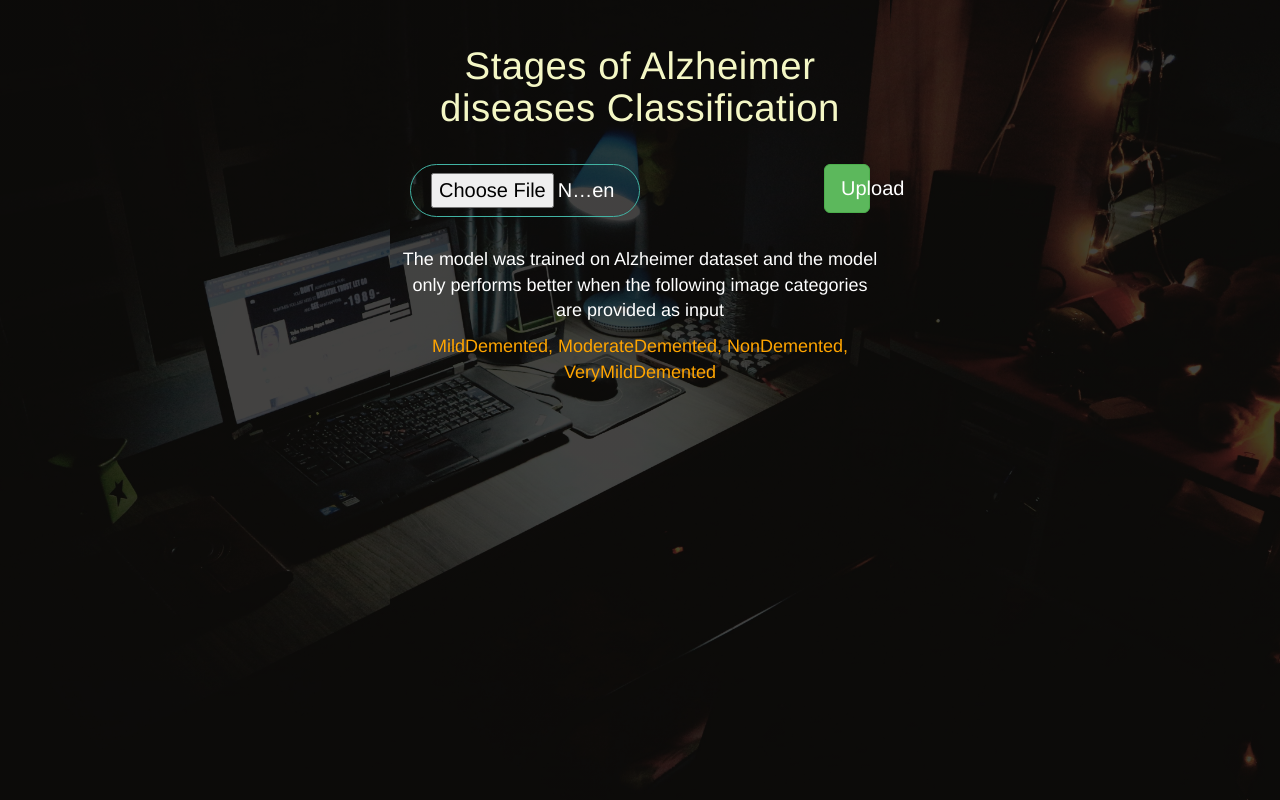
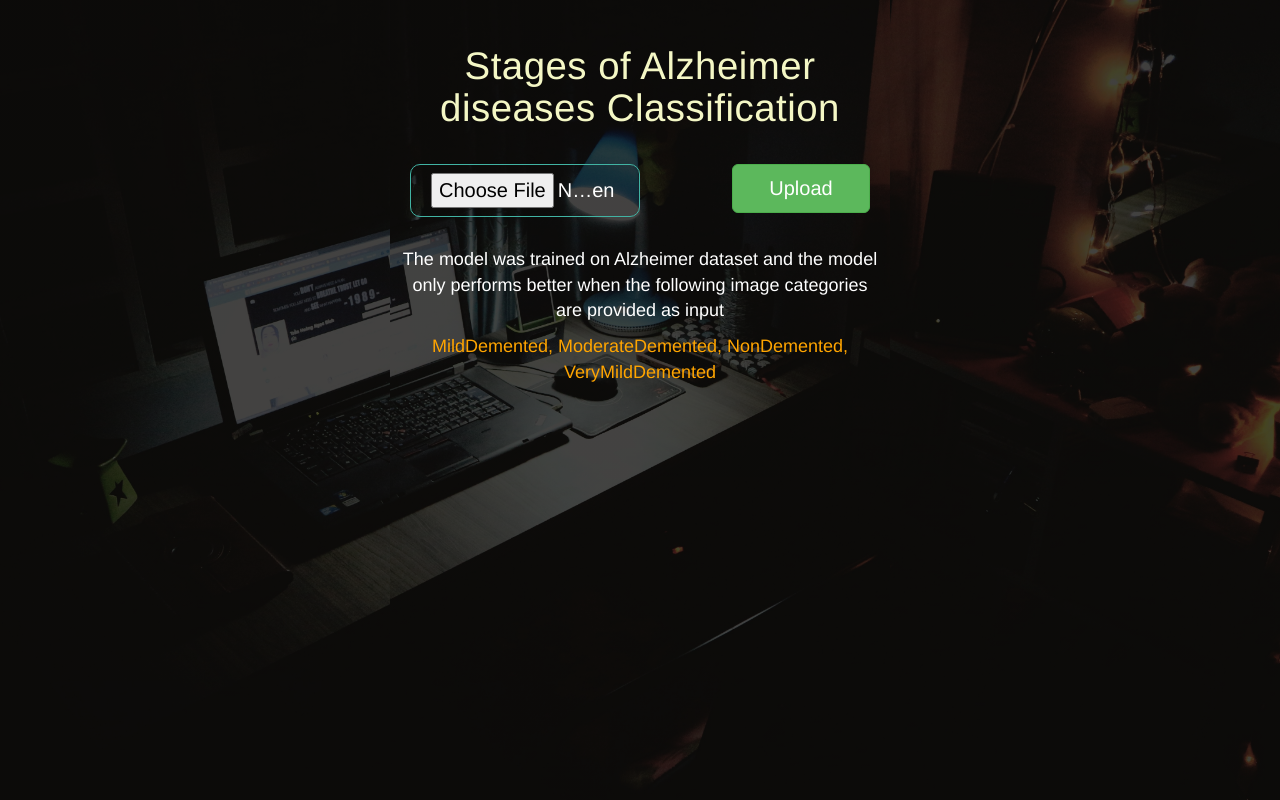
Before and after one commit to mdparvex/Alzheimer-s-Desease-classification, a Flask app: page / in a window 1280 px wide. Run offline with Flask 2, Linux system fonts and the light colour scheme; some libraries are stand-ins or nearby versions.

Commit message:
Update style.css

```diff
--- a/alzweb/static/css/style.css
+++ b/alzweb/static/css/style.css
@@ -77,7 +77,7 @@ html {
 .file-form-input
 {
     max-width: 50%;
-    border-radius: 200px;
+    border-radius: 10px;
     border: 1px solid #41b3a3;
     color: white;
     display: inline-block;
@@ -95,7 +95,7 @@ html {
 
 .btn
 {
-    width: 10%;
+    width: 30%;
     font-size: 20px!important;
     height: 15%;
     max-width: 30%;
```
